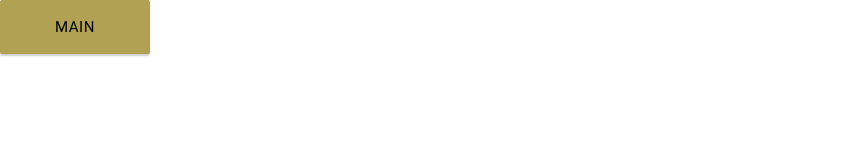
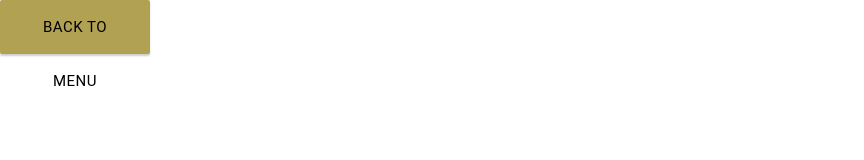
Before and after one commit to Ekaterina1994/quiz, a React (Create React App) app in the folder client/: page / in a window 1280 px wide. Shown: the top 160 px of the page, without its empty margins (0-864 px from the left). Built offline with nearby package versions, Linux system fonts and the light colour scheme.

Commit message:
#5-make a good structure for project/Change structure

```diff
--- a/client/src/app/App.tsx
+++ b/client/src/app/App.tsx
@@ -1,15 +1,11 @@
 import React from "react";
 import clsx from "clsx";
 import {BrowserRouter as Router, Route, Routes, NavLink} from "react-router-dom";
-import MainPage from "src/app/logic/mainPage/MainPage";
-import SettingsPage from "src/app/logic/settingsPage/SettingsPage";
-import QuizPage from "src/app/logic/quizPage/QuizPage";
+import MainPage, {MAIN_PATH} from "src/app/logic/mainPage/MainPage";
+import SettingsPage, {SETTINGS_PATH} from "src/app/logic/settingsPage/SettingsPage";
+import QuizPage, {QUIZ_PATH} from "src/app/logic/quizPage/QuizPage";
 import ErrorPage from "src/app/logic/errorPage/ErrorPage";
 import linkStyles from "src/app/component/button/Button.module.scss";
-
-export const MAIN_PATH = "/";
-export const SETTINGS_PATH = "settings";
-export const QUIZ_PATH = "quiz";
 
 /**
  * The main component with routes
@@ -19,7 +15,7 @@ const App: React.FC = () => {
 
   return (
     <Router>
-      <NavLink className={linkClassName} to={MAIN_PATH}>Main</NavLink>
+      <NavLink className={linkClassName} to={MAIN_PATH}>Back to menu</NavLink>
       <Routes>
         <Route path={MAIN_PATH} element={<MainPage />} />
         <Route path={SETTINGS_PATH} element={<SettingsPage />} />
--- a/client/src/app/logic/mainPage/MainPage.tsx
+++ b/client/src/app/logic/mainPage/MainPage.tsx
@@ -3,7 +3,10 @@ import clsx from "clsx";
 import styles from "src/app/logic/mainPage/MainPage.module.scss";
 import linkStyles from "src/app/component/button/Button.module.scss";
 import {NavLink} from "react-router-dom";
-import {QUIZ_PATH, SETTINGS_PATH} from "src/app/App";
+import {SETTINGS_PATH} from "src/app/logic/settingsPage/SettingsPage";
+import {QUIZ_PATH} from "src/app/logic/quizPage/QuizPage";
+
+export const MAIN_PATH = "/"; // The first route acts as the root. It's path to MainPage
 
 const MainPage: React.FC = () => {
   const mainClassName = clsx(styles.main);
--- a/client/src/app/logic/quizPage/QuizPage.tsx
+++ b/client/src/app/logic/quizPage/QuizPage.tsx
@@ -1,8 +1,9 @@
 import React from "react";
-import "materialize-css";
 import Questions from "src/app/component/questions/Questions";
 import clsx from "clsx";
 import styles from "src/app/logic/quizPage/QuizPage.module.scss";
+
+export const QUIZ_PATH = "quiz"; // Path to QuizPage
 
 const Quiz: React.FC = () => {
   const questionClassName = clsx(styles.container);
--- a/client/src/app/logic/settingsPage/SettingsPage.tsx
+++ b/client/src/app/logic/settingsPage/SettingsPage.tsx
@@ -1,6 +1,8 @@
 import React, {useState} from "react";
 import Headline from "src/app/component/headline/Headline";
 import Switch from "src/app/component/switch/Switch";
+
+export const SETTINGS_PATH = "settings"; // Path to SettingsPage
 
 const SettingsPage: React.FC = () => {
   const [isToggle, setIsToggle] = useState(false);
--- a/client/src/app/service/IQuestionsDTO.ts
+++ b/client/src/app/model/QuestionsDTO.ts
@@ -1,5 +1,5 @@
 /**
- * INterface to describe types of one element among all questions
+ * Describe types of one element among all questions
  */
 
 export interface questionsRoundDTO {
--- a/client/src/app/model/QuizRoundModel.ts
+++ b/client/src/app/model/QuizRoundModel.ts
@@ -1,4 +1,4 @@
-import {questionsRoundDTO} from "src/app/service/IQuestionsDTO";
+import {questionsRoundDTO} from "src/app/model/QuestionsDTO";
 
 /**
  * Model which describe types anout variables used in one round
--- a/client/src/app/service/QuizService.ts
+++ b/client/src/app/service/QuizService.ts
@@ -1,6 +1,6 @@
 import {QuizRound} from "src/app/model/QuizRoundModel";
 import questionsDTO from "src/app/data.json";
-import {questionsRoundDTO} from "./IQuestionsDTO";
+import {questionsRoundDTO} from "src/app/model/QuestionsDTO";
 
 /**
  * Class which use when the client have internet
--- a/client/src/app/service/QuizServiceStub.ts
+++ b/client/src/app/service/QuizServiceStub.ts
@@ -1,6 +1,6 @@
 import {QuizRound} from "src/app/model/QuizRoundModel";
 import questionsDTO from "src/app/data.json";
-import {questionsRoundDTO} from "./IQuestionsDTO";
+import {questionsRoundDTO} from "src/app/model/QuestionsDTO";
 
 /**
  * Class which use when the client doesn't have internet
--- a/client/src/app/service/ServiceInitialization.ts
+++ b/client/src/app/service/ServiceInitialization.ts
@@ -1,6 +1,6 @@
 import {QuizServiceStub} from "src/app/service/QuizServiceStub";
 import config from "src/app/config.json";
-import {QuizService} from "./QuizService";
+import {QuizService} from "src/app/service/QuizService";
 
 /**
  * Creating a new class based on QuizServiceServiceStub (if we get data locally)
```
